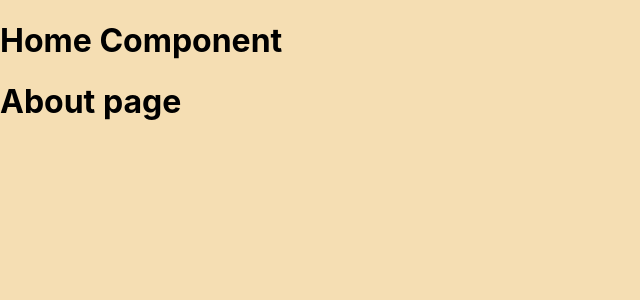
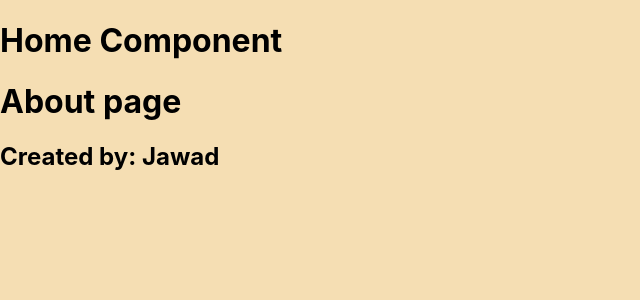
Before and after one commit to jawadd/react-projects, a React (Create React App) app: page / in a window 1280 px wide. Shown: the top 300 px of the page, without its empty margins (0-640 px from the left). Built offline with nearby package versions, Linux system fonts and the light colour scheme.

Commit message:
PROPS in react

```diff
--- a/src/About.js
+++ b/src/About.js
@@ -1,9 +1,12 @@
 import React from "react";
 
-function About(){
+function About(props){
 
     return (
+        <>
         <h1>About page</h1>
+        <h2> Created by: {props.name}</h2>
+        </>
     )
 }
 
--- a/src/index.js
+++ b/src/index.js
@@ -10,6 +10,6 @@ const root = ReactDOM.createRoot(document.getElementById('root'));
 root.render(
   <React.StrictMode>
     <Home />
-    <About />
+    <About name="Jawad" />
   </React.StrictMode>
 );
```
